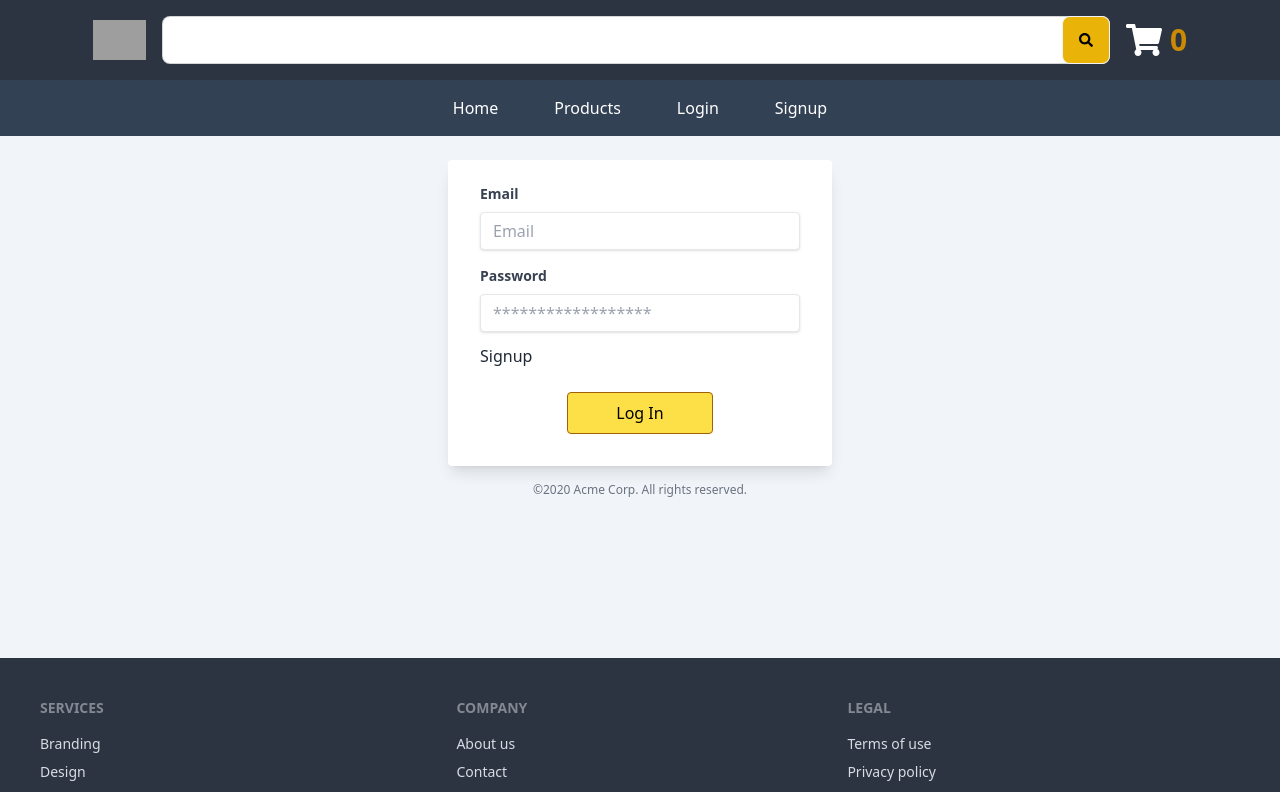
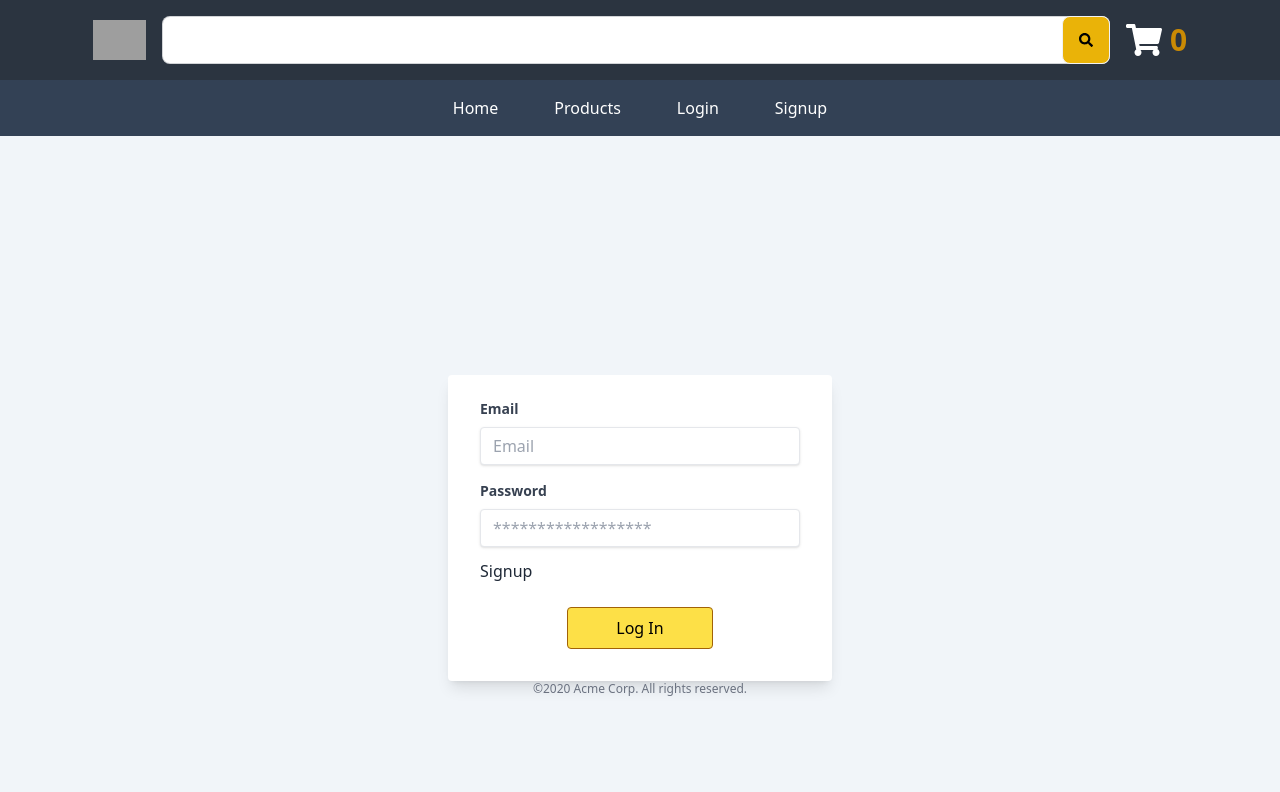
Before and after one commit to kaziFahmid/eshopzone-client, a React (Vite) app: page /login in a window 1280 px wide. Shown: the top 792 px of the page. Built offline with nearby package versions, Linux system fonts and the light colour scheme; no server answers; grey boxes are pictures that could not be loaded.

Commit message:
size updated screen

```diff
--- a/src/components/Footer/Footer.jsx
+++ b/src/components/Footer/Footer.jsx
@@ -2,7 +2,7 @@ import React from 'react'
 
 const Footer = () => {
   return (
-    <footer className="footer p-10 bg-neutral text-neutral-content mt-40">
+    <footer className="footer p-10  bg-neutral text-neutral-content mt-40">
     <div>
       <span className="footer-title">Services</span>
       <a className="link link-hover">Branding</a>
--- a/src/components/Main/Main.jsx
+++ b/src/components/Main/Main.jsx
@@ -13,8 +13,13 @@ let Main =()=> {
       handleCategory }=useContext(FunctionProvider)
   return (
     <>
+    <div >
     <Header/>
-   {isLoginOrSignupRoute&& <Outlet />}
+   {isLoginOrSignupRoute&&
+   <div className='min-h-screen'>
+    <Outlet />
+   </div>
+   }
     {!isLoginOrSignupRoute && (
         <div className='grid lg:grid-cols-12 grid-cols-1 '>
           <div className='col-span-2'>
@@ -31,8 +36,10 @@ let Main =()=> {
 
             </div>
           </div>
-          <div className='col-span-8 border-r-2 border-slate-200'>
+          <div className='col-span-8 border-r-2  border-slate-200'>
+
             <Outlet />
+
           </div>
           <div className='col-span-2  hidden lg:block'>
             <OrderSummary />
@@ -42,6 +49,7 @@ let Main =()=> {
 
 <Footer/>
 
+    </div>
     </>
   )
 }
--- a/src/components/Registrations/Login/Login.jsx
+++ b/src/components/Registrations/Login/Login.jsx
@@ -28,9 +28,9 @@ let Login=()=> {
           });
         }
   return (
-    <div >
-      <div className="w-full max-w-sm mx-auto mt-6">
-  <form onSubmit={handleSubmit} className="bg-white shadow-lg rounded px-8 pt-6 pb-8 mb-4">
+    <div className='flex items-center justify-center h-screen'  >
+      <div className="w-full max-w-sm mx-auto  ">
+  <form onSubmit={handleSubmit} className="bg-white shadow-lg rounded px-8 pt-6 pb-8 ">
     <div className="mb-4">
       <label className="block text-gray-700 text-sm font-bold mb-2" htmlFor="email">
         Email
--- a/src/components/Registrations/Signup/Signup.jsx
+++ b/src/components/Registrations/Signup/Signup.jsx
@@ -47,8 +47,8 @@ createUser(email,password)
 
     }
   return (
-    <div >
-    <div className="w-full max-w-sm mx-auto mt-6">
+    <div className='flex items-center justify-center h-screen' >
+    <div className="w-full max-w-sm mx-auto  ">
 <form  onSubmit={handleSubmit} className="bg-white shadow-lg rounded px-8 pt-6 pb-8 mb-4">
 <div className="mb-4">
     <label className="block text-gray-700 text-sm font-bold mb-2" htmlFor="username">
```
